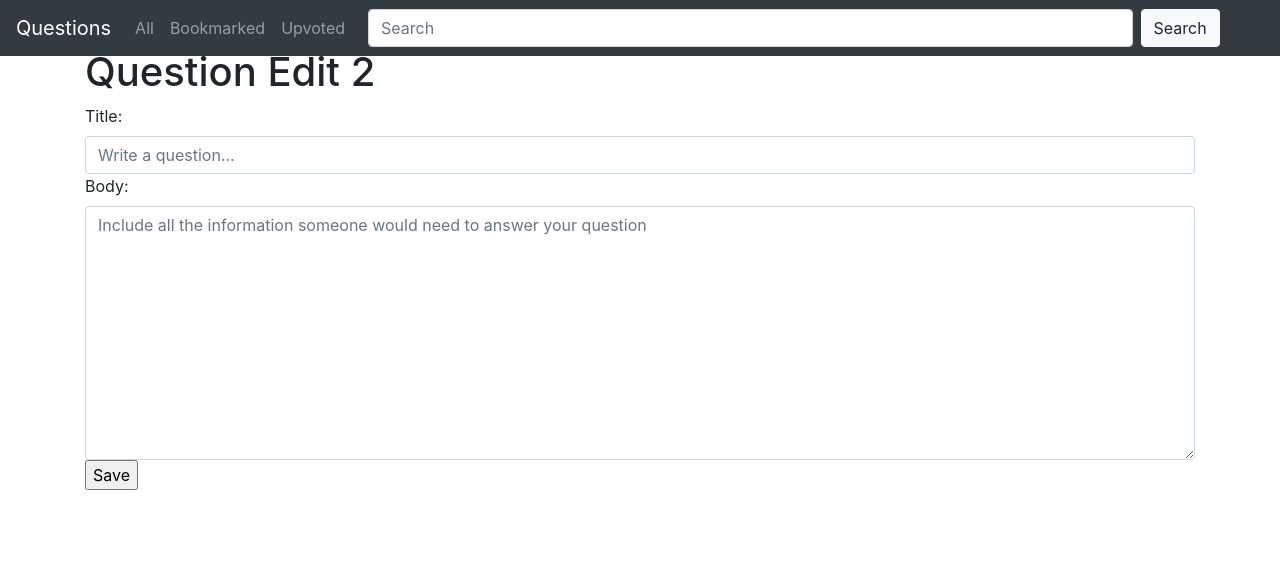
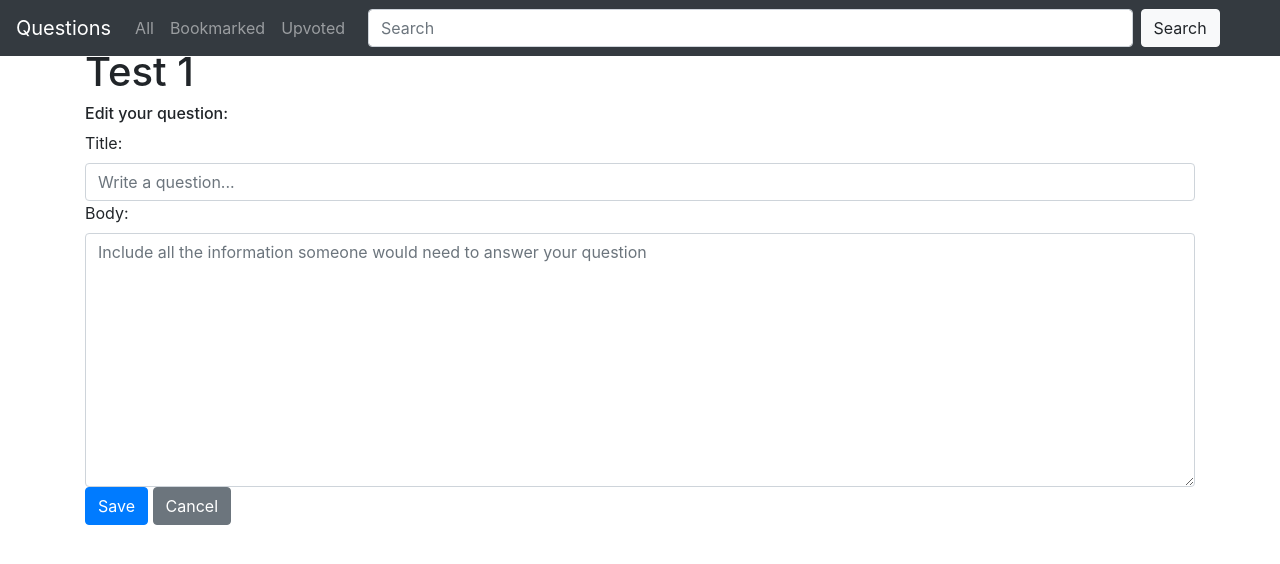
Before and after one commit to jmcuevas/quickstartguides-dev, a Django app: template questions/templates/questions/edit.html in a window 1280 px wide. Shown: the top 564 px of the page. Run offline with Django 3.2, Linux system fonts and the light colour scheme; the template is opened without the code that fills it: values that come from a table or form of the project are taken from there, others are empty; data comes from the database, SQL or seed files in the repository; some libraries are stand-ins or nearby versions.

Commit message:
Add cancel button to edit.html

```diff
--- a/questions/templates/questions/edit.html
+++ b/questions/templates/questions/edit.html
@@ -2,12 +2,14 @@
 
 {% block body %}
 
-    <h1>Question Edit {{ question.pk }}</h1>
+    <h1>{{ question.title }}</h1>
 
+    <h6>Edit your question:</h6>
     <form action="{% url 'question_update' question.pk %}" method="post">
         {% csrf_token %}
         {{ form }}
-        <input type="submit" name="submit" value="Save">
+        <input type="submit" name="submit" value="Save" class="btn btn-primary">
+        <a href="{% url 'question_show' question.pk %}" class="btn btn-secondary">Cancel</a>
     </form>
 
 {% endblock %}
```
